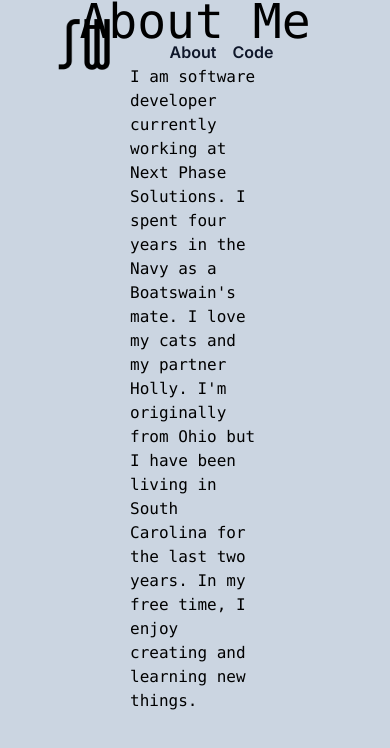
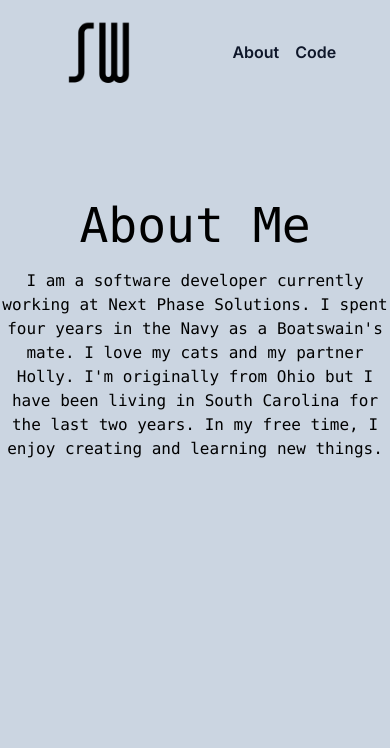
Before and after one commit to swells138/sydneyawells, a Next.js app: page /about in a window 390 px wide. Shown: the top 748 px of the page. Built offline with nearby package versions, Linux system fonts and the light colour scheme.

Commit message:
responsive about me

```diff
--- a/src/app/about/page.js
+++ b/src/app/about/page.js
@@ -8,11 +8,11 @@ export default function About() {
     return (
         <>
             <Navbar></Navbar>
-            <div className='flex flex-col justify-center items-center h-96 mt-12 pt-10'>
-                <h1 className="text-5xl font-mono">About Me</h1>
-                <div className="w-1/3 pt-5">
+            <div className='sm:flex flex-col justify-center items-center h-96 mt-12 pt-10'>
+                <h1 className="text-center text-5xl sm:text-5xl font-mono">About Me</h1>
+                <div className="text-center sm:w-1/3 pt-5">
                     <p className='font-mono'>
-                        I am software developer currently working at Next Phase Solutions.
+                        I am a software developer currently working at Next Phase Solutions.
                         I spent four years in the Navy as a Boatswain's mate.
                         I love my cats and my partner Holly. I'm originally from Ohio
                         but I have been living in South Carolina for the last two years.
--- a/src/app/components/Navbar.jsx
+++ b/src/app/components/Navbar.jsx
@@ -19,7 +19,7 @@ const Navbar = () => {
           </Link>
         </div>
         <div className='pt-10 pr-12'>
-          <div className="columns-3">
+          <div className="columns-2">
             <div>
             <Link className='font-semibold text-slate-900' href="/about">About</Link>
             </div>
```
